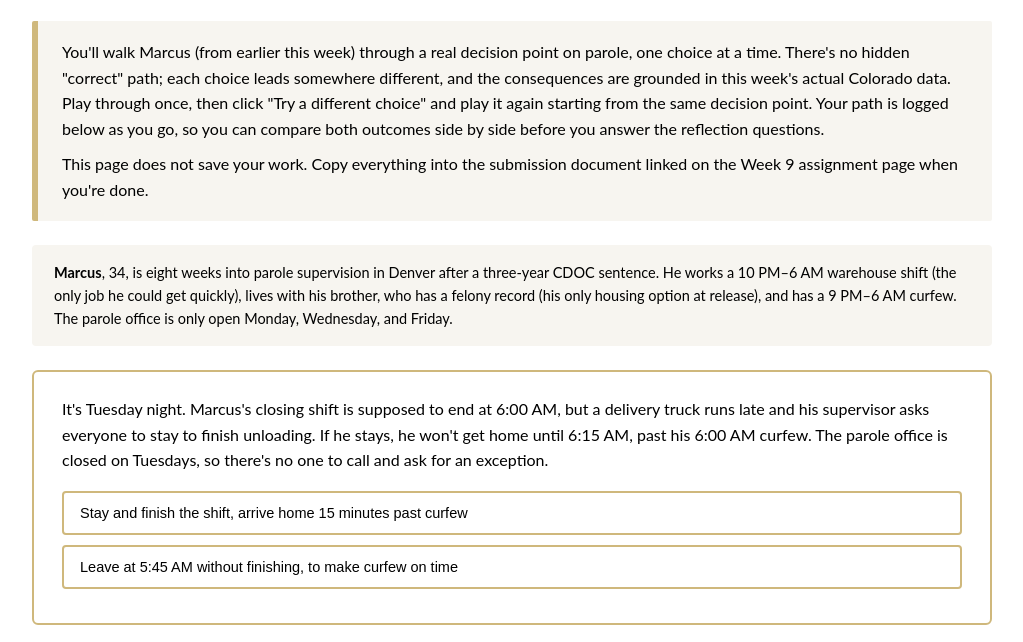
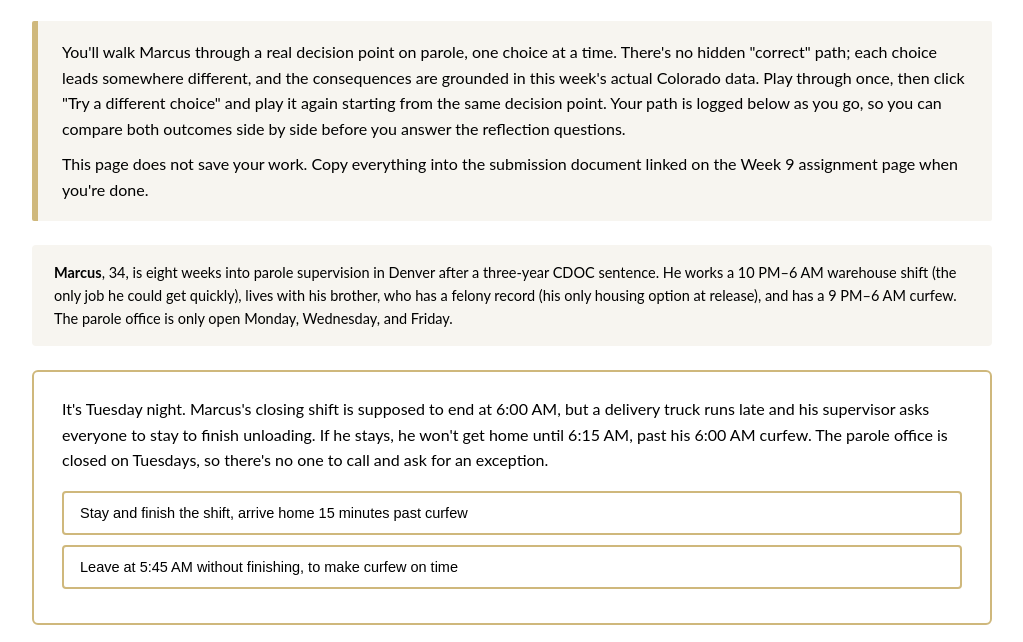
Before and after one commit to erinorrick/prisonerreentry_w9, a plain HTML site: page index.html in a window 1280 px wide. Shown: the part 151-793 px from the top of the page, without its empty margins (128-1151 px from the left). Drawn offline with Linux system fonts and the light colour scheme.

Commit message:
Update instructions text for clarity

```diff
--- a/index.html
+++ b/index.html
@@ -15,7 +15,7 @@
 
   <!-- INSTRUCTIONS -->
   <div style="background-color:#F7F5F0; border-left:6px solid #CFB87C; padding:18px 24px; margin-bottom:24px; border-radius:2px;">
-    <p style="margin:0 0 10px 0; font-size:16px;">You'll walk Marcus (from earlier this week) through a real decision point on parole, one choice at a time. There's no hidden "correct" path; each choice leads somewhere different, and the consequences are grounded in this week's actual Colorado data. Play through once, then click "Try a different choice" and play it again starting from the same decision point. Your path is logged below as you go, so you can compare both outcomes side by side before you answer the reflection questions.</p>
+    <p style="margin:0 0 10px 0; font-size:16px;">You'll walk Marcus through a real decision point on parole, one choice at a time. There's no hidden "correct" path; each choice leads somewhere different, and the consequences are grounded in this week's actual Colorado data. Play through once, then click "Try a different choice" and play it again starting from the same decision point. Your path is logged below as you go, so you can compare both outcomes side by side before you answer the reflection questions.</p>
     <p style="margin:0; font-size:16px;">This page does not save your work. Copy everything into the submission document linked on the Week 9 assignment page when you're done.</p>
   </div>
 
```
